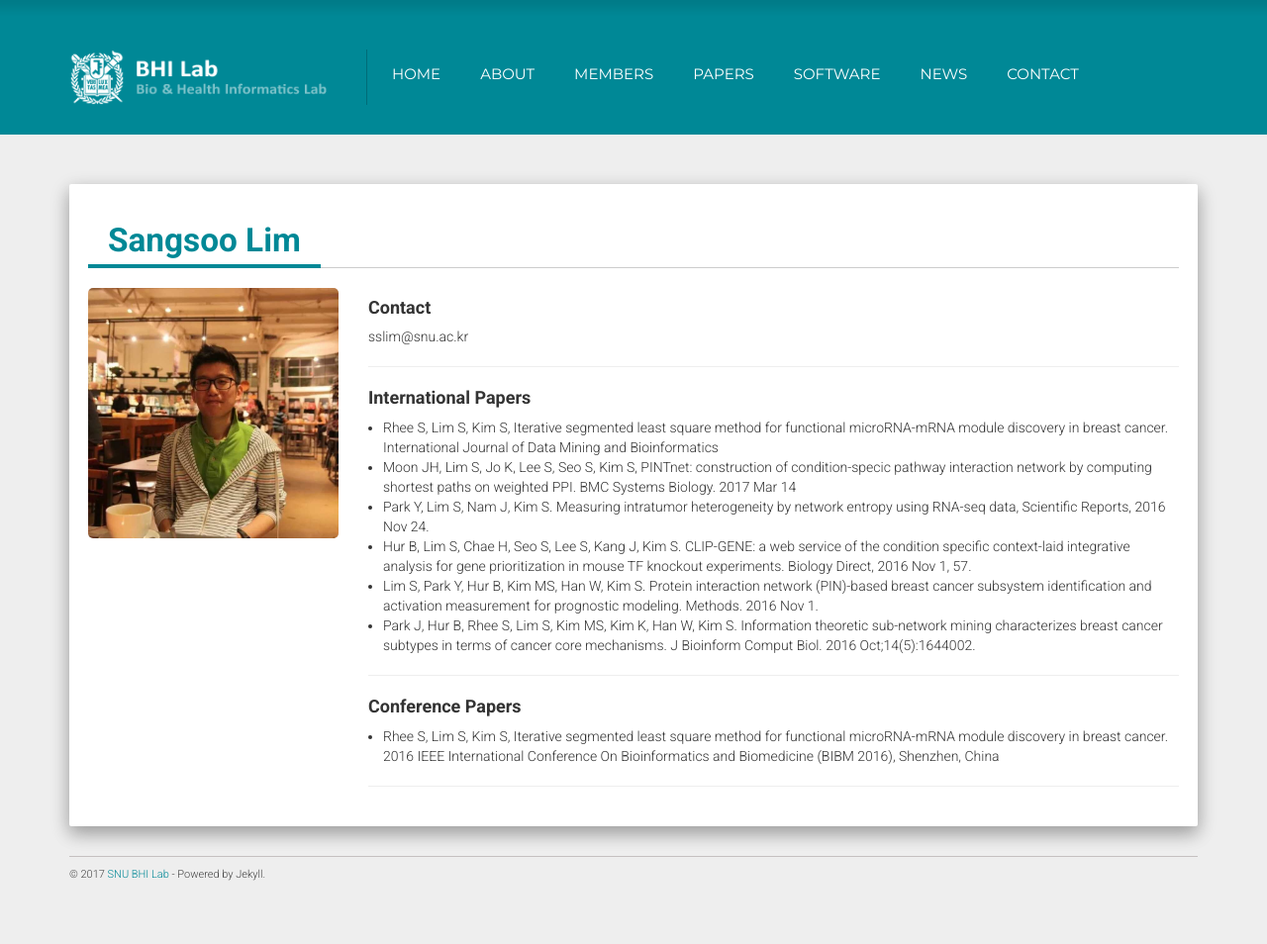
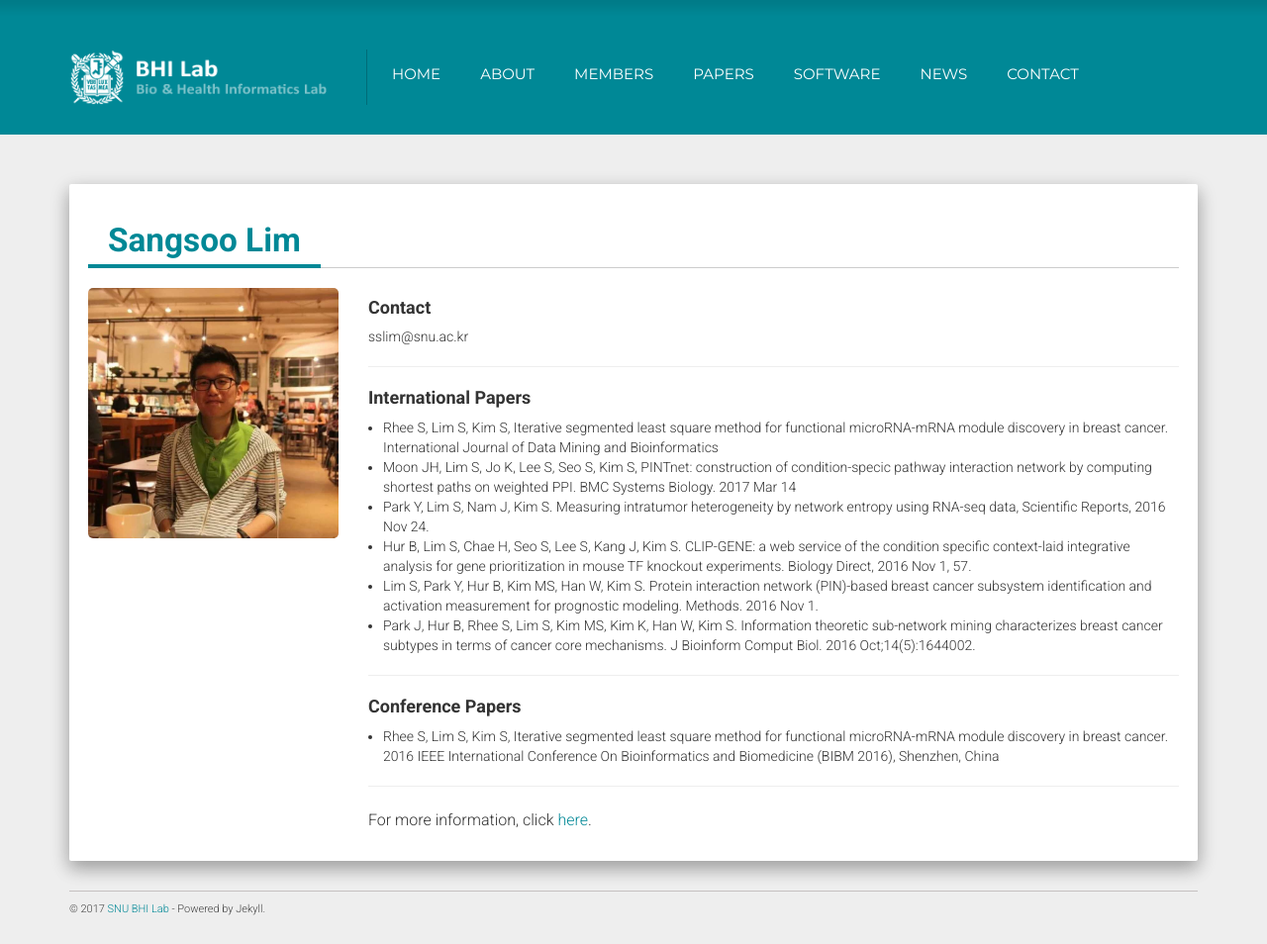
Before and after one commit to solanoon/bhi-kimlab.github.io, a Jekyll site: the page built from _members/sangsoo_lim.md, in a window 1280 px wide. Shown: the whole page at 99% size. Built offline with Jekyll 4.4.1, drawn with Linux system fonts in a browser that asks for light colours; nearby versions of some CDN libraries; before the commit the page ends 919 px from its top, so only the background shows below that.

Commit message:
Update sangsoo_lim.md

```diff
--- a/_members/sangsoo_lim.md
+++ b/_members/sangsoo_lim.md
@@ -6,3 +6,5 @@ tag: "Lim S"
 img: "sangsoo_lim.jpg"
 contact: "sslim@snu.ac.kr"
 ---
+
+For more information, click <a href="http://epigenomics.snu.ac.kr/sslim" target="_blank">here</a>.
```
